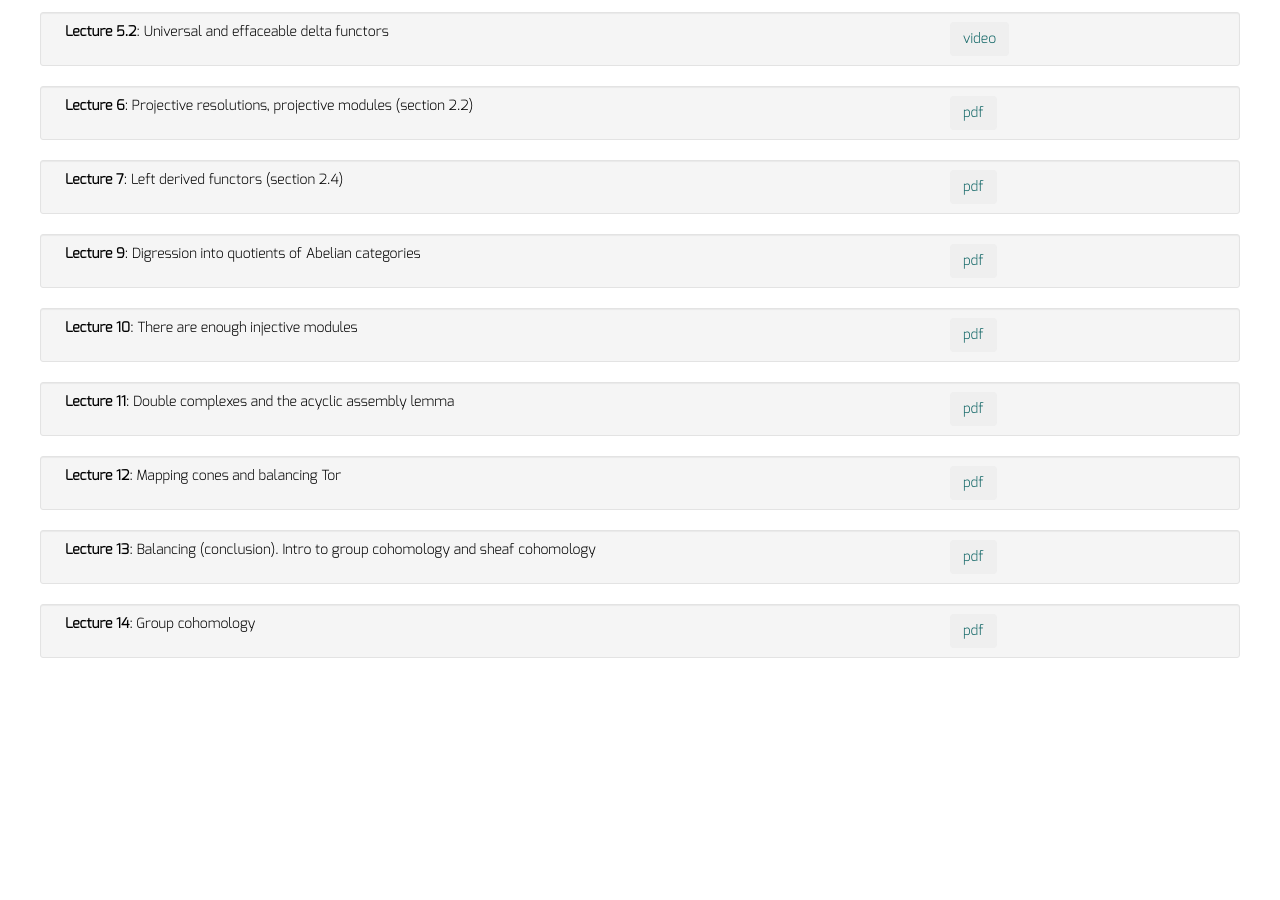
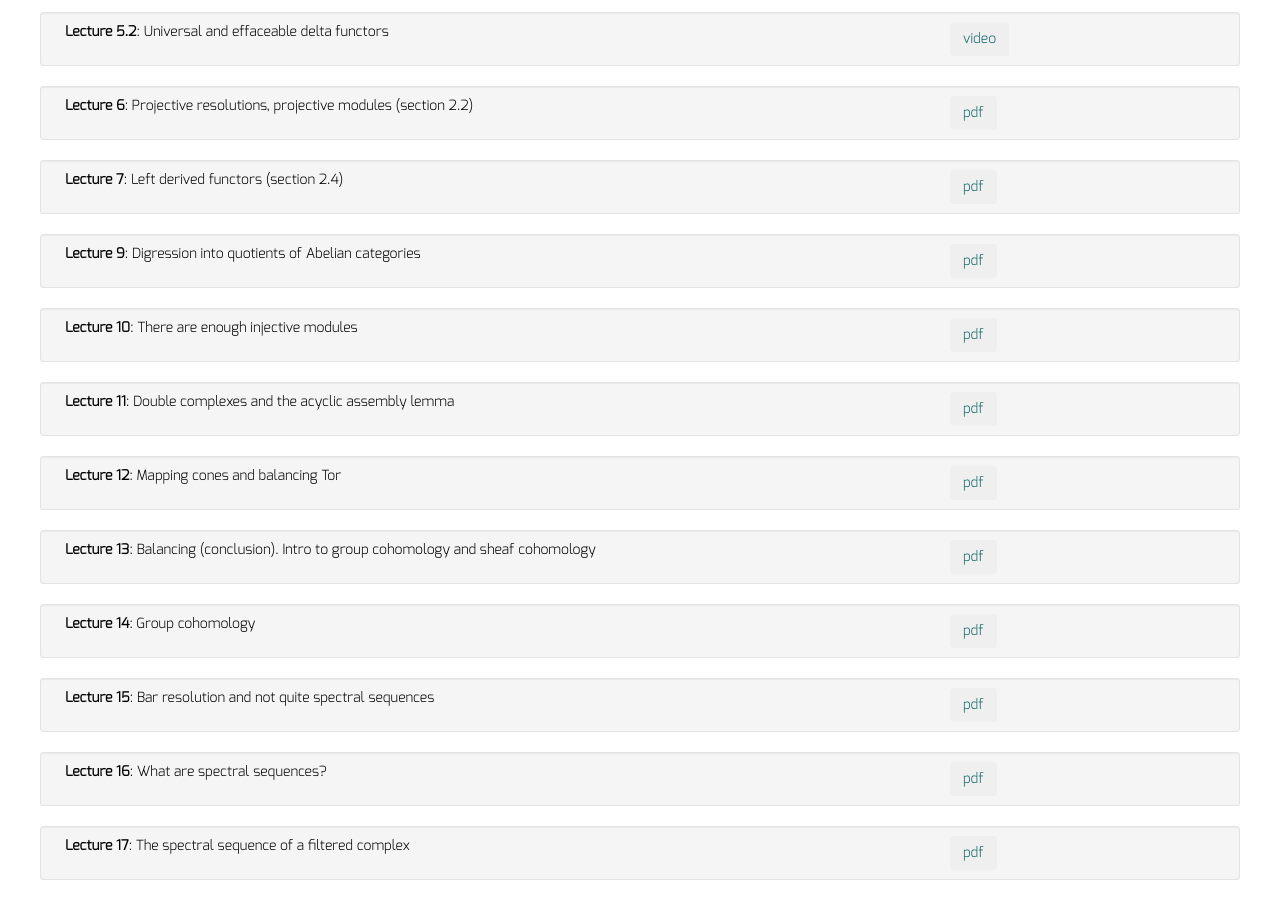
Before and after one commit to dkrashen/probability, a Jekyll site: the page built from lectures/index.html, in a window 1280 px wide and 900 px high, scrolled down 610 px. Built offline with Jekyll 4.4.1, drawn with Linux system fonts in a browser that asks for light colours; nearby versions of some CDN libraries; before the commit the page ends 1288 px from its top, so only the background shows below that.

Commit message:
add lectures 15, 16

```diff
--- a/_data/lectures.yml
+++ b/_data/lectures.yml
@@ -53,3 +53,15 @@
 - title: "Lecture 14"
   filename: "lecture14.pdf"
   description: "Group cohomology"
+
+- title: "Lecture 15"
+  filename: "lecture15.pdf"
+  description: "Bar resolution and not quite spectral sequences"
+
+- title: "Lecture 16"
+  filename: "lecture16.pdf"
+  description: "What are spectral sequences?"
+
+- title: "Lecture 17"
+  filename: "lecture17.pdf"
+  description: "The spectral sequence of a filtered complex"
```
Also changed, not shown: 2 other files.
